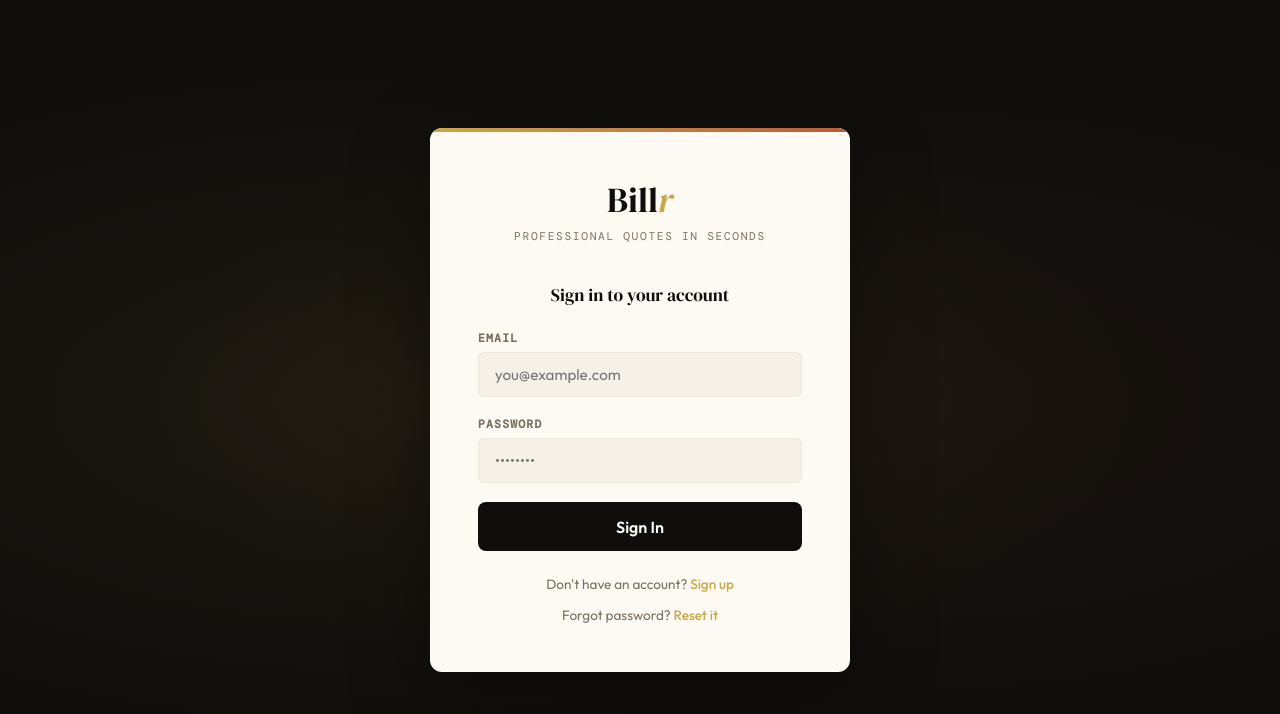
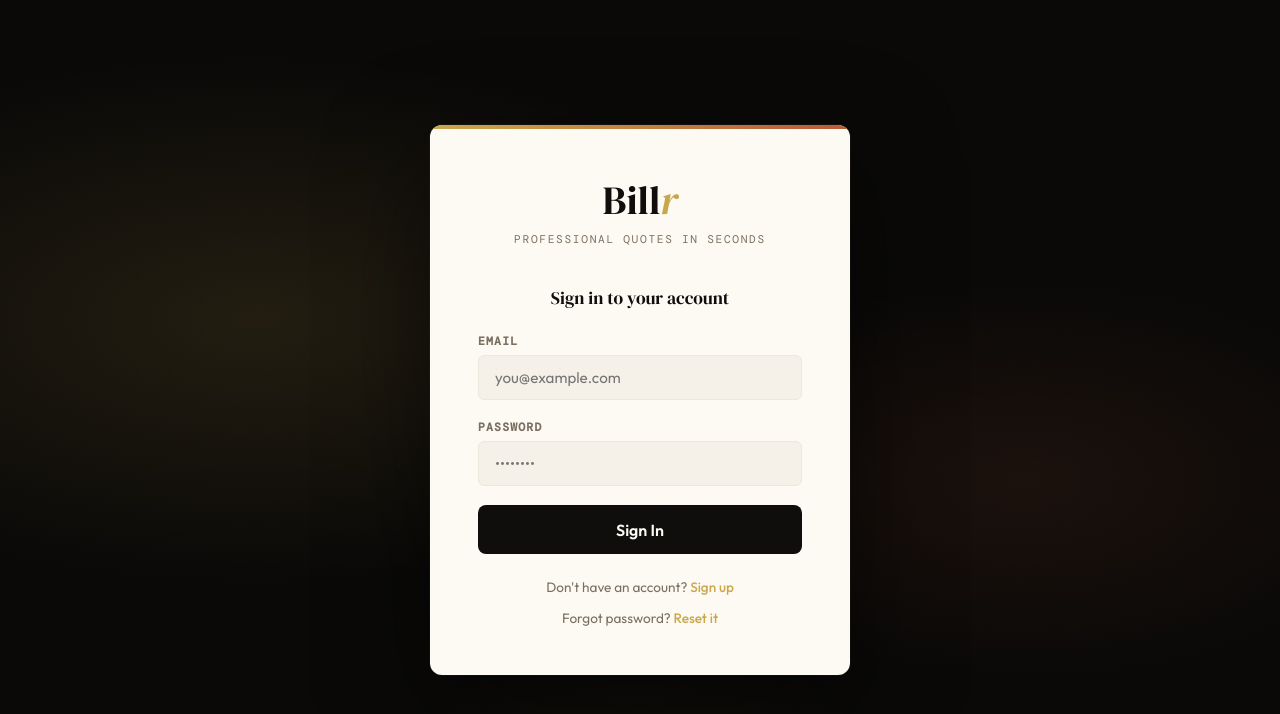
Before and after one commit to tka205/billr, a plain HTML site: page index.html in a window 1280 px wide. Shown: the top 714 px of the page. Drawn offline with nearby package versions, Linux system fonts and the light colour scheme.

Commit message:
Refactor background styles and update Supabase client

```diff
--- a/index.html
+++ b/index.html
@@ -18,7 +18,7 @@
   }
   * { margin: 0; padding: 0; box-sizing: border-box; }
   body {
-    background: var(--ink);
+    background: #0a0908;
     min-height: 100vh;
     display: flex;
     align-items: center;
@@ -31,8 +31,24 @@
     content: '';
     position: absolute;
     inset: 0;
-    background: radial-gradient(ellipse at 30% 50%, rgba(201,168,76,0.08) 0%, transparent 60%),
-                radial-gradient(ellipse at 70% 50%, rgba(184,92,56,0.06) 0%, transparent 60%);
+    background:
+      radial-gradient(ellipse 80% 60% at 20% 40%, rgba(201,168,76,0.13) 0%, transparent 55%),
+      radial-gradient(ellipse 60% 50% at 80% 60%, rgba(184,92,56,0.10) 0%, transparent 50%),
+      radial-gradient(ellipse 40% 40% at 50% 100%, rgba(201,168,76,0.06) 0%, transparent 50%);
+  }
+  body::after {
+    content: '';
+    position: absolute;
+    inset: 0;
+    background-image:
+      radial-gradient(circle, rgba(201,168,76,0.07) 1px, transparent 1px);
+    background-size: 32px 32px;
+    mask-image: radial-gradient(ellipse 70% 70% at 50% 50%, black 0%, transparent 100%);
+    -webkit-mask-image: radial-gradient(ellipse 70% 70% at 50% 50%, black 0%, transparent 100%);
+  }
+  @keyframes cardFloat {
+    0%, 100% { transform: translateY(0px); }
+    50% { transform: translateY(-4px); }
   }
   .card {
     background: var(--white);
@@ -41,7 +57,7 @@
     width: 100%;
     max-width: 420px;
     position: relative;
-    box-shadow: 0 24px 80px rgba(0,0,0,0.4);
+    box-shadow: 0 32px 100px rgba(0,0,0,0.5), 0 0 0 1px rgba(255,255,255,0.04);
     overflow: hidden;
   }
   .card::before {
@@ -53,7 +69,7 @@
   }
   .logo {
     font-family: 'DM Serif Display', serif;
-    font-size: 2.2rem;
+    font-size: 2.5rem;
     color: var(--ink);
     text-align: center;
     margin-bottom: 0.3rem;
@@ -202,8 +218,7 @@
 <script>
   const SUPABASE_URL = 'https://cgxzxsjknaluibaglrzy.supabase.co';
   const SUPABASE_KEY = 'eyJhbGciOiJIUzI1NiIsInR5cCI6IkpXVCJ9.eyJpc3MiOiJzdXBhYmFzZSIsInJlZiI6ImNneHp4c2prbmFsdWliYWdscnp5Iiwicm9sZSI6ImFub24iLCJpYXQiOjE3NzMxNjkyOTgsImV4cCI6MjA4ODc0NTI5OH0.n6c4ryX9pBGe5DGPfy1UFJWylLFHXUHjJJuRiEXJDA0';
-  const { createClient } = supabase;
-  const sb = createClient(SUPABASE_URL, SUPABASE_KEY);
+  const sb = supabase.createClient(SUPABASE_URL, SUPABASE_KEY);
 
   // Redirect if already logged in
   sb.auth.getSession().then(({ data }) => {
```
